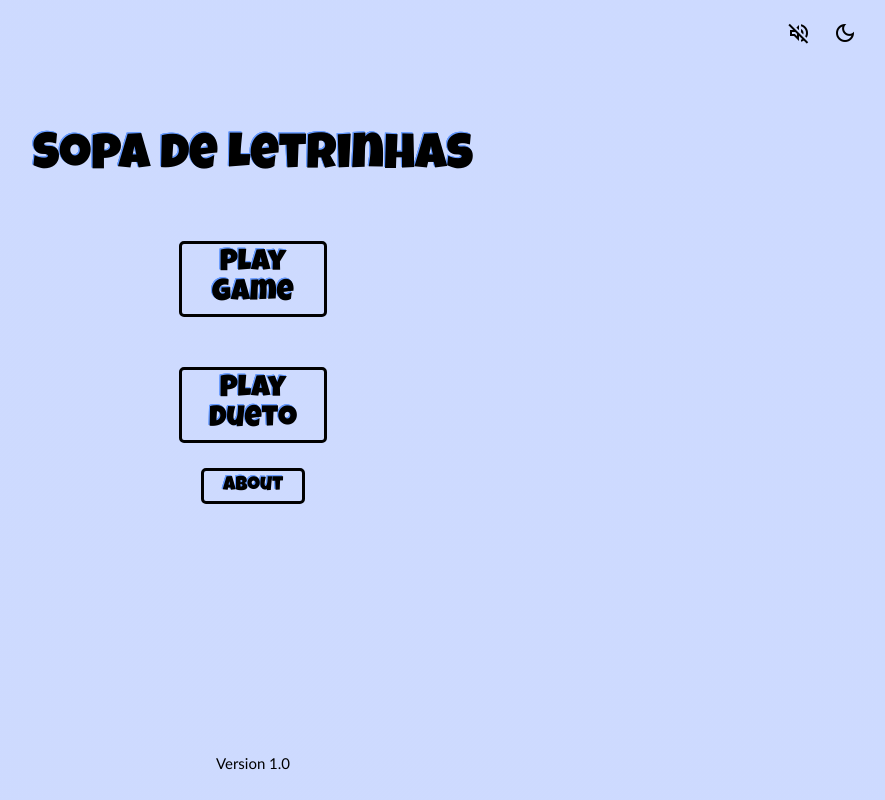
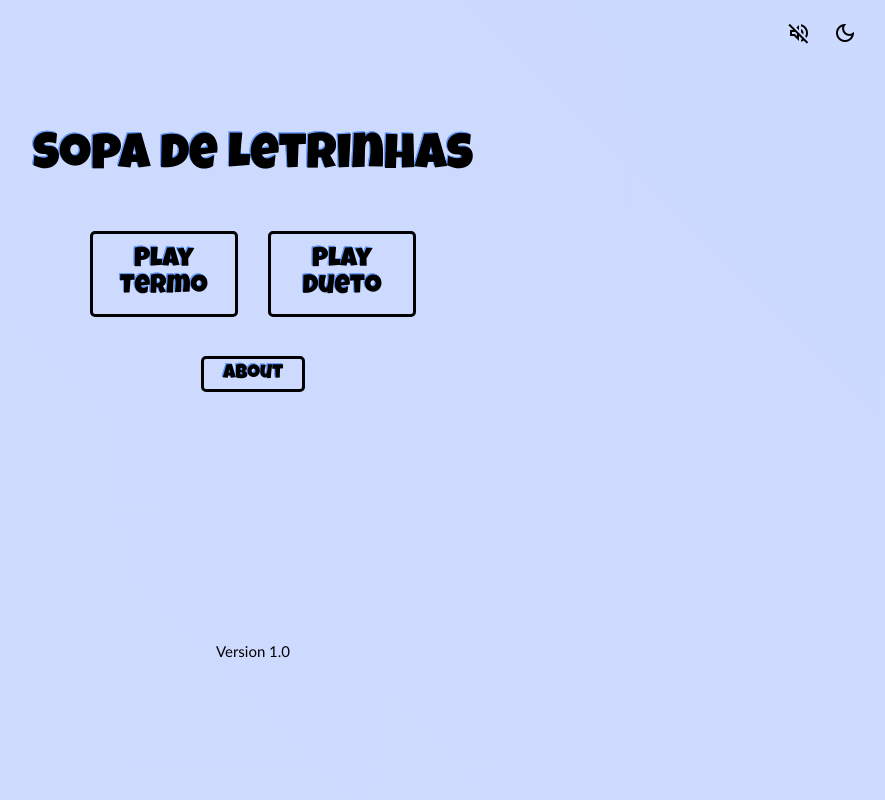
Before and after one commit to ArthurGerman/projeto_letrinha, a SvelteKit app: page / in a window 1280 px wide. Shown: the whole page, without its empty margins (387-1272 px from the left). Built offline with nearby package versions, Linux system fonts and the light colour scheme; no server answers.

Commit message:
add css dueto

```diff
--- a/src/routes/+page.svelte
+++ b/src/routes/+page.svelte
@@ -4,12 +4,12 @@
 	import { audioRef, musicaLigada } from '../stores/audio';
 	import { onMount } from 'svelte';
 
-	function mudarTema() {
+	function changeTheme() {
 		theme.update((t) => (t === 'light' ? 'dark' : 'light'));
 	}
 
 
-    function alterar_musica() {
+    function changeMusic() {
         const audio = $audioRef;
         if (!audio) return;
         musicaLigada.update((ligada) => {
@@ -38,13 +38,13 @@
 
 <div class="container">
 	<div class="theme">
-		<button title="Mute" id="musica" on:click={alterar_musica}>
+		<button title="mute" id="audio" on:click={changeMusic}>
 			<span class="material-symbols-outlined">
 				{$musicaLigada ? 'volume_up' : 'volume_off'} <!--"volume_up/volume_off" são os dois ícones de volumes que utilizamos aqui para a função de tocar música-->
 			</span>
 		</button>
 
-		<button title="Change theme" id="muda_tema" on:click={mudarTema}>
+		<button title="change theme" id="select_theme" on:click={changeTheme}>
 			<span class="material-symbols-outlined">{$theme === 'light' ? 'dark_mode' : 'routine'}</span> <!--"routine" é o símbolo de sol e "dark_mode" é a lua. Ambos nós importamos através de uma API do Google Icons-->
 		</button>
 	</div>
@@ -52,11 +52,15 @@
 	<div class="menu">
 		<h1>Sopa de Letrinhas</h1>
 
-		<a class="options" id="play" href="/game" title="Play">Play Game</a>
-		<br />
-		<a class="options" id="play" href="/dueto" title="Play">Play Dueto</a>
-		<br>
-		<a class="options" id="about" href="/about" title="About the game">About</a>
+		<div id="game-buttons">
+			<a class="options play" href="/game" title="play Termo">Play Termo</a>
+			<br />
+			<a class="options play" href="/dueto" title="play Dueto">Play Dueto</a>
+			<br>
+
+		</div>
+
+		<a class="options" id="about" href="/about" title="about the game">About</a>
 	</div>
 
 	<p id="version"
--- a/src/routes/about/+page.svelte
+++ b/src/routes/about/+page.svelte
@@ -29,8 +29,8 @@
 		</table>
 	</div>
 
-	<div id="voltar">
-		<a class="voltar" id="voltar-sobre" href="/" title="Voltar">
+	<div class="back-about">
+		<a class="back back-about" href="/" title="back">
             <span class="material-symbols-outlined">undo</span> <!--"undo" é o símbolo de seta que importamos do Google Fonts-->
         </a>
 	</div>
--- a/src/routes/dueto/+page.svelte
+++ b/src/routes/dueto/+page.svelte
@@ -142,7 +142,7 @@
 <div class="container" style="gap: 20px;">
 	<!-- header -->
 	<div class="top">
-		<a class="voltar" id="voltar-jogo" href="/" title="Voltar">
+		<a class="back back-game" href="/" title="back">
 			<span class="material-symbols-outlined"> undo </span>
 			<!--"undo" é o símbolo de seta que importamos do Google Fonts-->
 		</a>
--- a/src/routes/game/+page.svelte
+++ b/src/routes/game/+page.svelte
@@ -118,7 +118,7 @@
 <div class="container">
 	<!-- header -->
 	<div class="top">
-		<a class="voltar" id="voltar-jogo" href="/" title="Voltar">
+		<a class="back back-game" href="/" title="back">
 			<span class="material-symbols-outlined"> undo </span>
 			<!--"undo" é o símbolo de seta que importamos do Google Fonts-->
 		</a>
@@ -137,7 +137,7 @@
 		<p id="jogo_finalizado">
 			{$game.tentativas[$game.rodadaAtual].join('') === $game.palavraSecreta.word
 				? 'Você acertou!'
-				: `A palavra era: ${$game.palavraSecreta}`}
+				: `A palavra era: ${$game.palavraSecreta.word}`}
 			<br />
 			Nova palavra em 3 segundos...
 		</p>
--- a/src/styles/game.css
+++ b/src/styles/game.css
@@ -5,7 +5,7 @@
     margin-top: 20px;
 }
 
-#voltar-jogo{ /* Estilização específica para o botão voltar da página de jogo. Além dos estilos da classe geral "voltar", também estamos aplicando estilos específicos.*/
+.back-game{ /* Estilização específica para o botão voltar da página de jogo. Além dos estilos da classe geral "voltar", também estamos aplicando estilos específicos.*/
     width: auto;
     margin-right: 20px
 }
--- a/src/styles/global.css
+++ b/src/styles/global.css
@@ -59,12 +59,19 @@ body {
     font-weight: 400;
     font-family: "Luckiest Guy", cursive;
     text-shadow:
-        -1px -1px 0 rgb(102,154,255),
-        -1px -1px 0 rgb(102,154,255),
-        -1px -1px 0 rgb(102,154,255),
-        -1px -1px 0 rgb(102,154,255);
+    -1px -1px 0 rgb(102,154,255),
+    -1px -1px 0 rgb(102,154,255),
+    -1px -1px 0 rgb(102,154,255),
+    -1px -1px 0 rgb(102,154,255);
 }
-.sobre{ /* Optei por usar uma outra classe para a div que comporta todos os elemetos do "Sobre", pois a div de classe "container" não estava servindo para o que nós estávamos inserindo, visto que, possui atributos diferente dos necessários para o "Sobre".*/
+#game-buttons{ /*Estilização da div que comporta os botões que levam aos modos de jogo*/
+    width: 100%;
+    display:flex;
+    align-items:top;
+    justify-content: center;
+    height: 140px
+}
+.about{ /* Optei por usar uma outra classe para a div que comporta todos os elemetos do "Sobre", pois a div de classe "container" não estava servindo para o que nós estávamos inserindo, visto que, possui atributos diferente dos necessários para o "Sobre".*/
     background: var(--bg_light);
     background-size: 5000%, 100%;
     animation: degrade-animado 5s infinite alternate ;
@@ -87,11 +94,14 @@ a.options {
 a.options:hover{
     color: var(--hover_light)
 }
-a#play{ /* Estilização específica*/
-    margin-top: 25px;
+a.play{ /* Estilização específica*/
+    /*margin-top: 5px;*/
     width: 30%;
-    font-size: 30px;
-    height: 60px;
+    font-size: 27px;
+    margin-left: 15px;
+    margin-right: 15px;
+    margin-top: 15px;
+    height: 70px;
 }
 a#about{ /* Estilização específica*/
     width: 20%;
@@ -106,30 +116,30 @@ a#about{ /* Estilização específica*/
     display: flex;
     justify-content: right;
 }
-#muda_tema, #musica{ /*Estilização geral dos botões de switch(música e tema de cor)*/
+#select_theme, #audio{ /*Estilização geral dos botões de switch(música e tema de cor)*/
     background-color: transparent;
     border: none;
     margin-top: 20px;
 }
 /* Estilização específica dos dois botões abaixo*/
-#muda_tema{
+#select_theme{
     margin-right: 30px;
 }
-#musica{
+#audio{
     margin-right: 10px;
 }
-#muda_tema span, #musica span {
+#select_theme span, #audio span {
     color: var(--FontColor_light);
     cursor: pointer;
 }
-#muda_tema span:hover, #musica span:hover {
+#select_theme span:hover, #audio span:hover {
     color: var(--hover_light);
 }
 
 
 
 /*Estilização dos botões de voltar(os botões de voltar são comuns ao jogo e ao sobre)*/
-.voltar{
+.back{
     display: block;
     border-style: solid;
     border-width: 3px;
@@ -139,7 +149,7 @@ a#about{ /* Estilização específica*/
     text-align: center;
     text-decoration: none;
 }
-.voltar:hover {
+.back:hover {
     color: var(--hover_light);
 }
 
@@ -152,16 +162,16 @@ a#about{ /* Estilização específica*/
     background: var(--bg_dark);
     color: var(--FontColor_dark);
 }
-.dark-theme #muda_tema span {
+.dark-theme #select_theme span {
     color: var(--FontColor_dark);
 }
-.dark-theme #muda_tema span:hover {
+.dark-theme #select_theme span:hover {
     color: var(--hover_dark);
 }
-.dark-theme #musica span{
+.dark-theme #audio span{
     color: var(--FontColor_dark);
 }
-.dark-theme #musica span:hover{
+.dark-theme #audio span:hover{
     color: var(--hover_dark);
 }
 .dark-theme .menu {
@@ -185,7 +195,7 @@ a#about{ /* Estilização específica*/
         -3px -3px 0 black,
         -3px -3px 0 black;
 }
-.dark-theme .sobre{
+.dark-theme .about{
     background: var(--bg_dark);
     color: var(--FontColor_dark);
 }
@@ -195,10 +205,10 @@ a#about{ /* Estilização específica*/
 .dark-theme a.options:hover{
     color: var(--hover_dark);
 }
-.dark-theme .voltar{
+.dark-theme .back{
     color: var(--FontColor_dark);
 }
-.dark-theme .voltar:hover{
+.dark-theme .back:hover{
     color: var(--hover_dark);
 }
 
```
Also changed, not shown: src/styles/about.css (+3 -4 lines).
